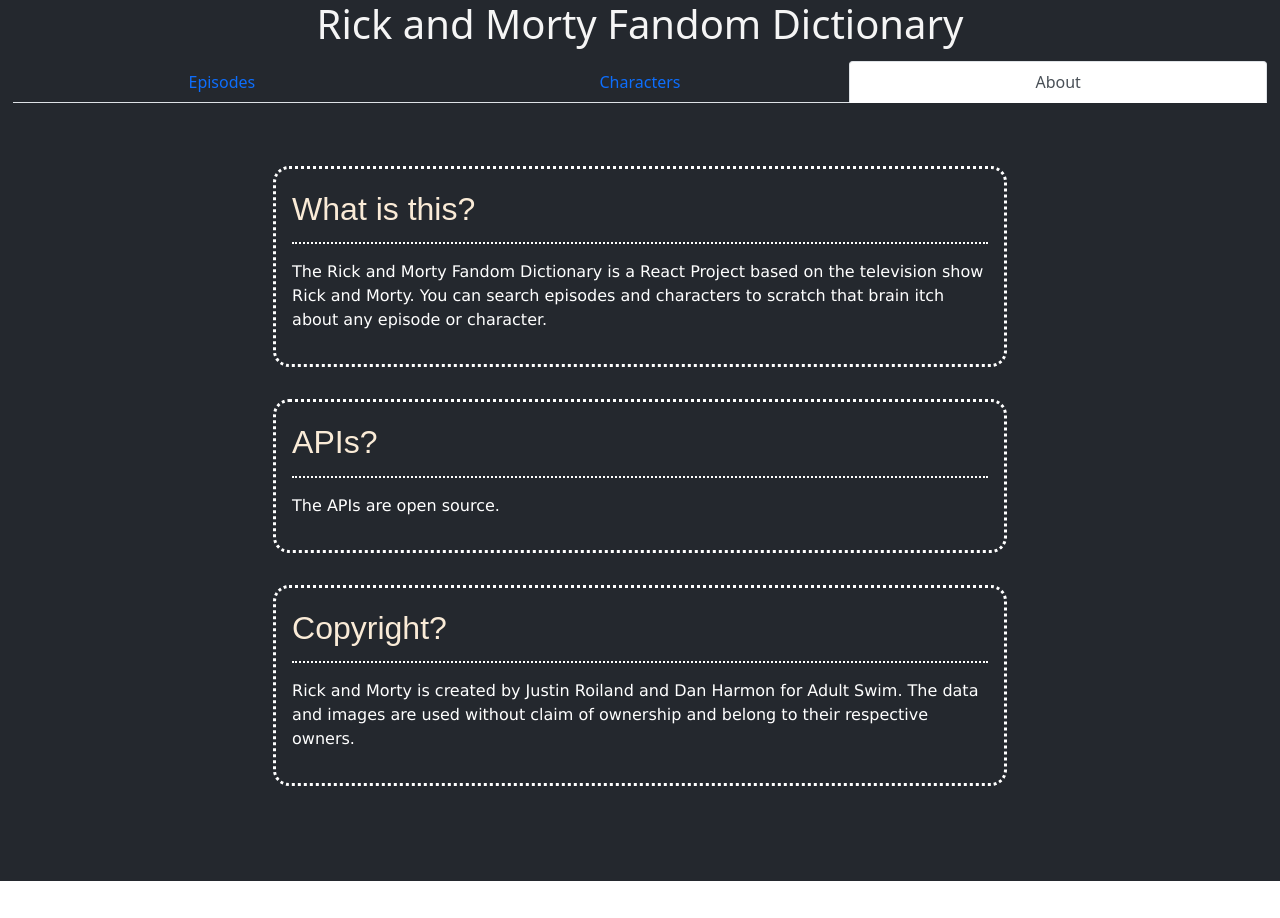
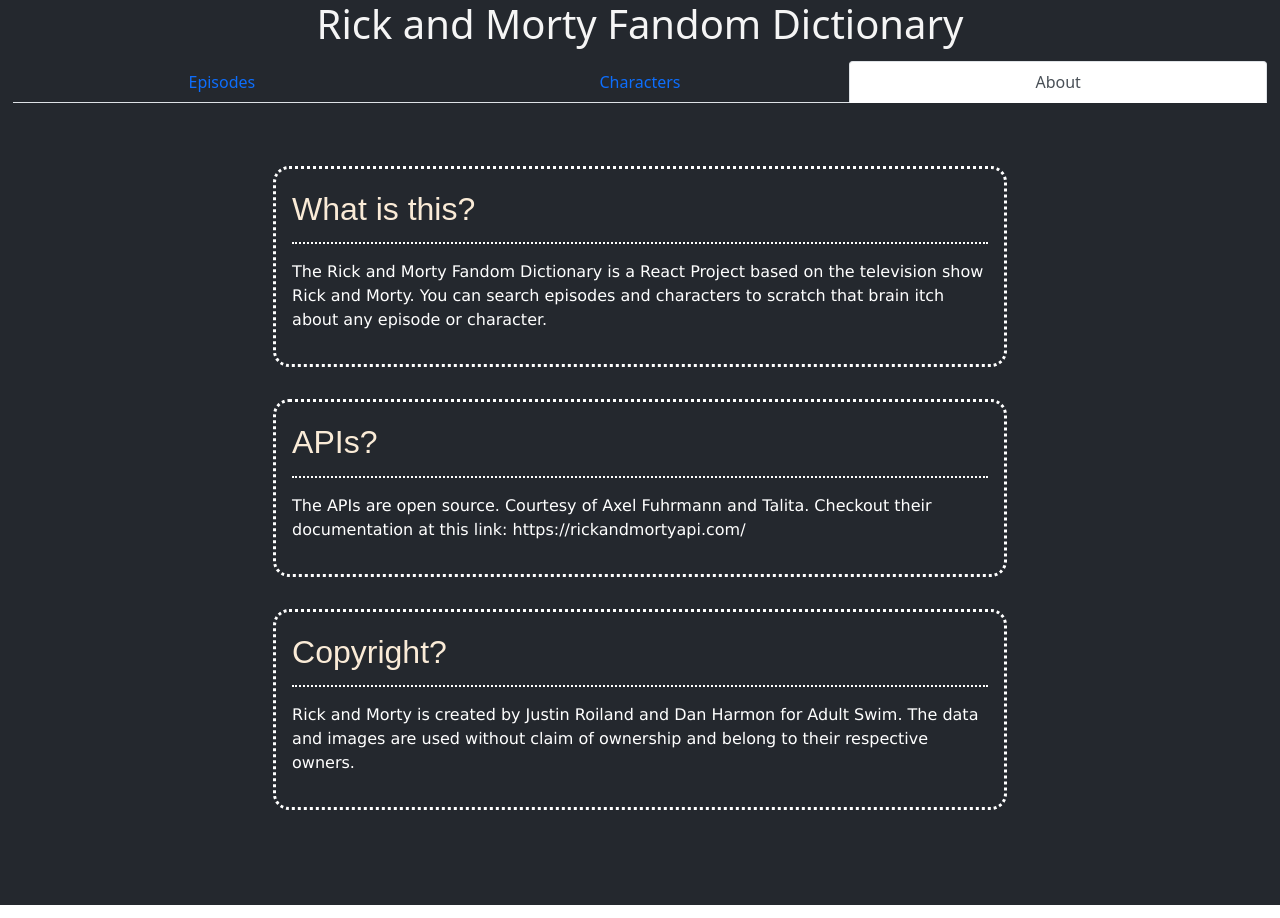
Before and after one commit to itank-z/rick-and-morty-epichar, a React (Create React App) app: page /about in a window 1280 px wide. Before the commit the page ends 894 px from the top, so only its background shows below. Built offline with nearby package versions, Linux system fonts and the light colour scheme.

Commit message:
feat: update Q and A

```diff
--- a/src/components/About/index.js
+++ b/src/components/About/index.js
@@ -6,10 +6,12 @@
     return (
         <div className='about-layout'>
             {
-                QandAData.map(({ question, answer }) => (
+                QandAData.map(({ question, answer, link }, index) => (
                     <QandA
+                        key={index}
                         question={question}
                         answer={answer}
+                        link={link}
                     />
                 ))
             }
--- a/src/components/QandA/index.js
+++ b/src/components/QandA/index.js
@@ -1,10 +1,13 @@
 import './style.scss';
 
-const QandA = ({ question, answer }) => {
+const QandA = ({ question, answer, link }) => {
     return (
         <div className='q-and-a-container'>
             <div className='question'>{question}</div>
-            <p className='answer'>{answer}</p>
+            <p className='answer'>
+                {link.length > 0 ? answer.replace(/\{link_[0-9]\}/,
+                    (match) => link[match[match.indexOf('_') + 1]]) : answer}
+            </p>
         </div>
     );
 };
--- a/src/utils/q-and-a.json
+++ b/src/utils/q-and-a.json
@@ -1,14 +1,19 @@
 [
     {
         "question": "What is this?",
-        "answer": "The Rick and Morty Fandom Dictionary is a React Project based on the television show Rick and Morty. You can search episodes and characters to scratch that brain itch about any episode or character."
+        "answer": "The Rick and Morty Fandom Dictionary is a React Project based on the television show Rick and Morty. You can search episodes and characters to scratch that brain itch about any episode or character.",
+        "link": []
     },
     {
         "question": "APIs?",
-        "answer": "The APIs are open source."
+        "answer": "The APIs are open source. Courtesy of Axel Fuhrmann and Talita. Checkout their documentation at this link: {link_0}",
+        "link": [
+            "https://rickandmortyapi.com/"
+        ]
     },
     {
         "question": "Copyright?",
-        "answer": "Rick and Morty is created by Justin Roiland and Dan Harmon for Adult Swim. The data and images are used without claim of ownership and belong to their respective owners."
+        "answer": "Rick and Morty is created by Justin Roiland and Dan Harmon for Adult Swim. The data and images are used without claim of ownership and belong to their respective owners.",
+        "link": []
     }
 ]
```
